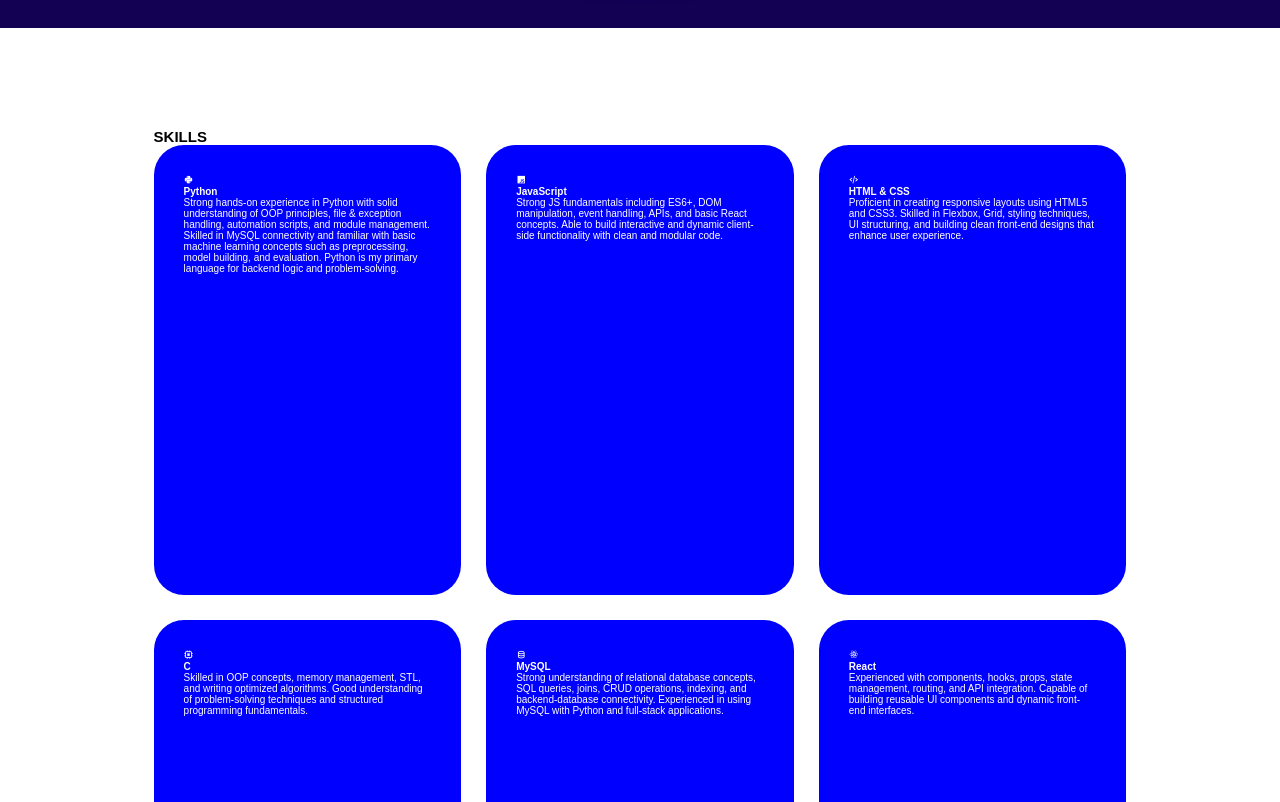
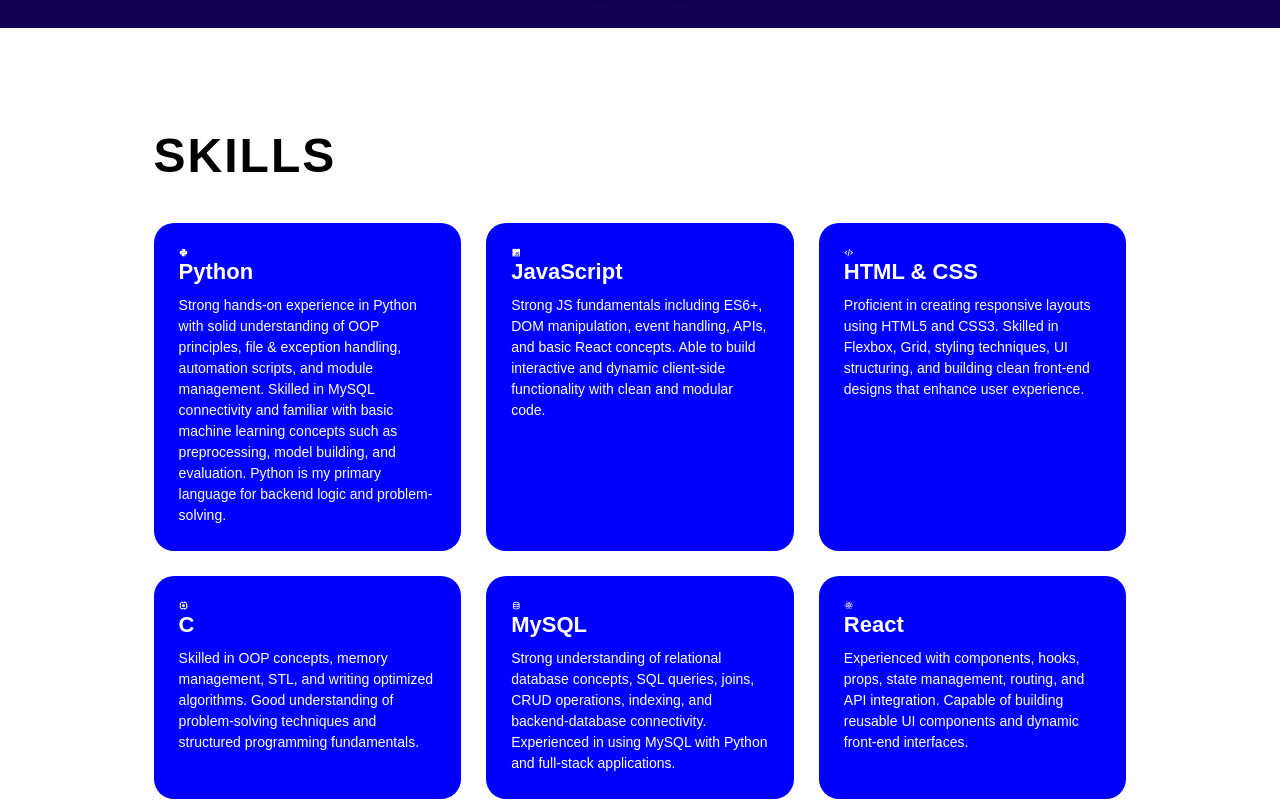
Before and after one commit to rohitkrsahu04/-PORTFOLIO, a plain HTML site: page index.html in a window 1280 px wide. Shown: the part 2760-3562 px from the top of the page. Drawn offline with nearby package versions, Linux system fonts and the light colour scheme.

Commit message:
Update style.css

```diff
--- a/style.css
+++ b/style.css
@@ -223,27 +223,36 @@ section{
 /* =========================================================
    SKILLS
 ========================================================= */
-.skills-container{
+.skills .heading {
+    font-size: 48px;
+    font-weight: 800;
+    margin-bottom: 40px;
+    letter-spacing: 2px;
+}
+
+.skills-container {
     display: grid;
     grid-template-columns: repeat(auto-fit, minmax(280px, 1fr));
-    gap: 2.5rem;
+    gap: 25px;
 }
 
-.skills-box{
-    background: var(--main-color);
-    min-height: 450px;   /* FIX: equal box height */
-    border-radius: 3rem;
-    padding: 3rem;
-    transition: 0.4s;
+.skills-box {
+    background: #0000ff; /* your blue box */
+    padding: 25px;
+    border-radius: 20px;
     color: white;
 }
 
-.skills-box:hover{
-    background: var(--second-bg-color);
-    color: var(--main-color);
-    border: 3px solid var(--main-color);
-    transform: scale(1.03);
+.skills-box h4 {
+    font-size: 22px;
+    margin-bottom: 10px;
 }
+
+.skills-box p {
+    font-size: 14px;
+    line-height: 1.5;
+}
+
 
 /* =========================================================
    PROJECTS
```
